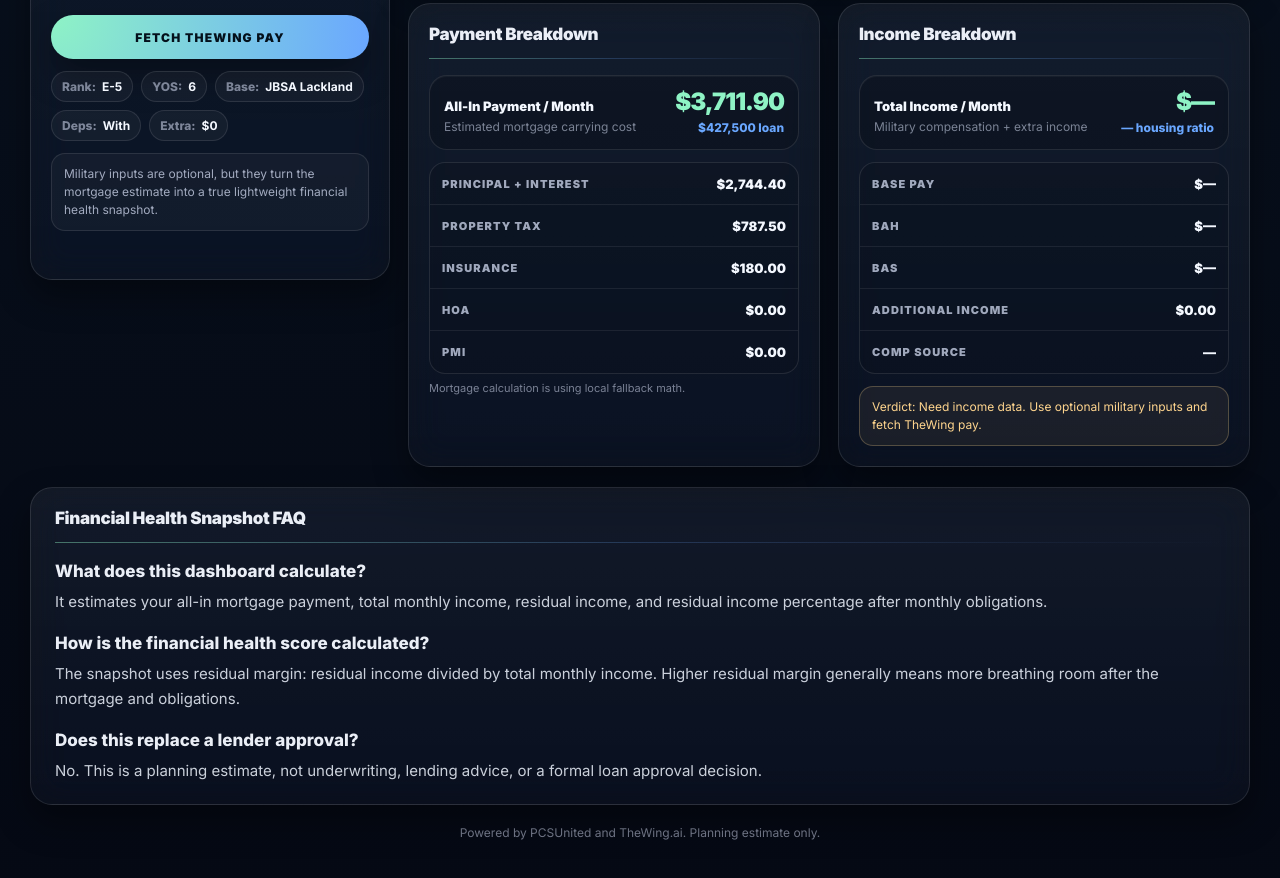
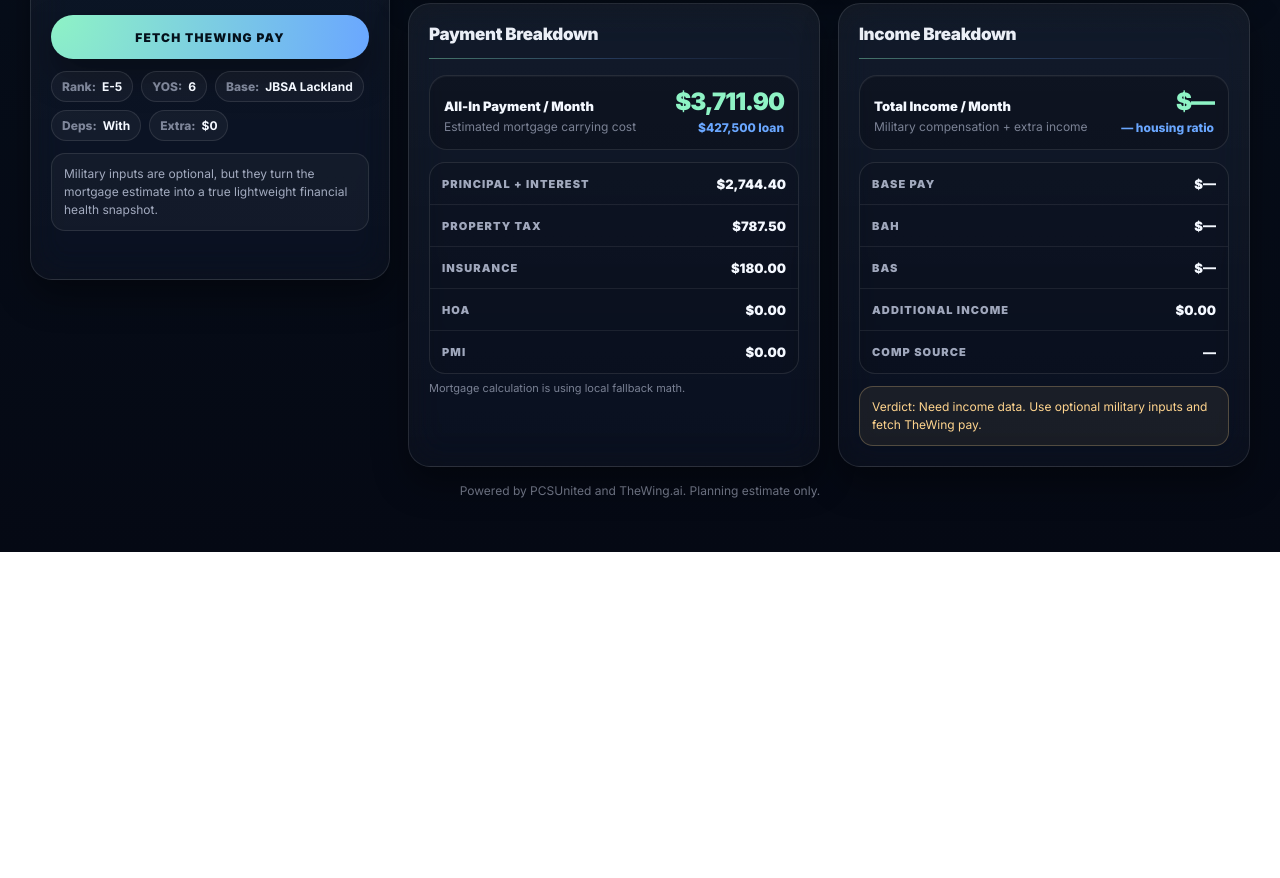
Before and after one commit to djoneorozco/TheWing.ai, a website: page Mortgage-Calculator/index.html in a window 1280 px wide. Shown: the part 1291-2169 px from the top of the page. After the commit the page ends 1843 px from the top, so only its background shows below. Drawn offline with Linux system fonts and the light colour scheme.

Commit message:
Update index.html

```diff
--- a/Mortgage-Calculator/index.html
+++ b/Mortgage-Calculator/index.html
@@ -4,17 +4,11 @@
   <!-- =========================================================
     PCSUNITED • LIGHTWEIGHT FAD / MORTGAGE HEALTH DASHBOARD
     index.html
-    v1.1.0 • STREAMLINED HEALTH-FIRST LAYOUT
+    v1.1.1 • STREAMLINED HEALTH-FIRST LAYOUT
 
     UPDATE
-    - Moved Lightweight Financial Health ring into top-right hero card
-    - Removed bottom Lightweight Financial Health section
-    - Moved health comment panel into About section
-    - Updated four primary metric panels:
-      1) Total Income
-      2) Total Monthly Obligations
-      3) All-In Mortgage
-      4) Residual Income
+    - Removed Financial Health Snapshot FAQ panel
+    - Everything else remains the same
   ========================================================== -->
   <meta charset="UTF-8" />
   <meta name="viewport" content="width=device-width, initial-scale=1.0" />
@@ -505,29 +499,6 @@
           </section>
         </section>
 
-        <!-- =====================================================
-          FAQ
-        ====================================================== -->
-        <section class="seo-faq glass" aria-label="Frequently asked questions">
-          <h2 class="panel-title">Financial Health Snapshot FAQ</h2>
-          <div class="panel-rule"></div>
-
-          <h3>What does this dashboard calculate?</h3>
-          <p>
-            It estimates your all-in mortgage payment, total monthly income, residual income, and residual income percentage after monthly obligations.
-          </p>
-
-          <h3>How is the financial health score calculated?</h3>
-          <p>
-            The snapshot uses residual margin: residual income divided by total monthly income. Higher residual margin generally means more breathing room after the mortgage and obligations.
-          </p>
-
-          <h3>Does this replace a lender approval?</h3>
-          <p>
-            No. This is a planning estimate, not underwriting, lending advice, or a formal loan approval decision.
-          </p>
-        </section>
-
         <div class="footer-note">
           Powered by PCSUnited and TheWing.ai. Planning estimate only.
         </div>
```
